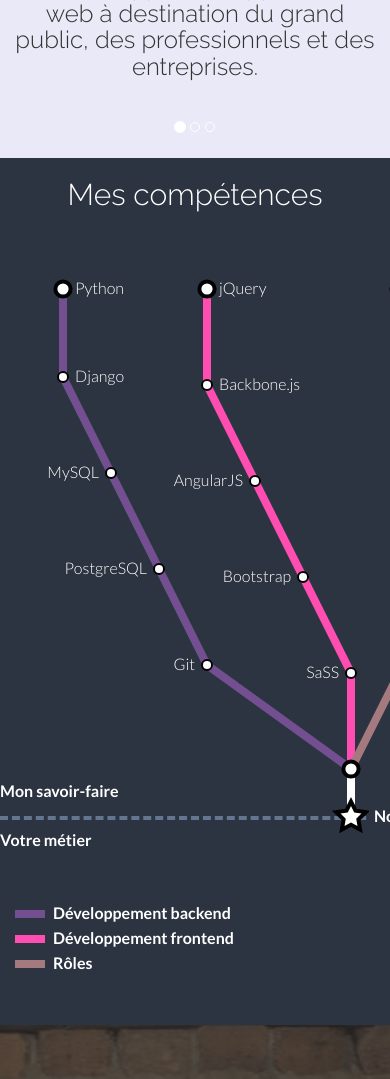
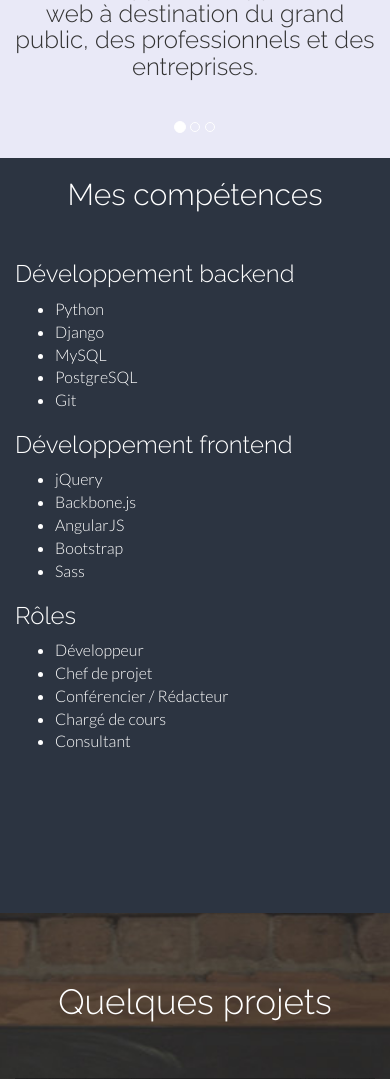
Before and after one commit to gfavre/beyondthewall.ch, a Django app: page / in a window 390 px wide; the page is wider, and only the part inside the window is pictured. Shown: the part 1923-3002 px from the top of that part. Run offline with Django 3.2, Linux system fonts and the light colour scheme; parts of the project's set-up code (start-up, migrations or seed data) failed here and were passed over; some libraries are stand-ins or nearby versions.

Commit message:
width on iphone

```diff
--- a/beyondthewall/static/scss/partials/_map.scss
+++ b/beyondthewall/static/scss/partials/_map.scss
@@ -23,14 +23,21 @@
   ul, h3 { display:none; }
   li:empty { display: none;}
 
-  @media only screen and
+  @media only screen and (max-width: 526px) {
+      width: auto;
+      canvas, a.text, span.text { display:none; }
+      ul, h3 {display: block;}
+
+      .where-the-magic-begins{ display:none; }
+  }
+/*  @media only screen and
          (min-device-width: 320px) and
          (max-device-width : 568px){
       canvas, a.text, span.text { display:none; }
       ul, h3 {display: block;}
 
       .where-the-magic-begins{ display:none; }
-  }
+  }*/
 
 
 }
@@ -43,9 +50,7 @@
       //width:100%;
       span { margin: 8px .5em 0 0;}
   }
-  @media only screen and
-         (min-device-width: 320px) and
-         (max-device-width : 568px){
+  @media only screen and (max-width: 526px) {
     display: none;
   }
 }
--- a/beyondthewall/templates/map.html
+++ b/beyondthewall/templates/map.html
@@ -5,7 +5,7 @@
     <div class="subway-map" data-columns="12" data-rows="13" data-cellSize="48" data-legendId="legend" data-textClass="text" data-lineWidth="8" >
       <h3>Développement backend</h3>
       <ul data-color="#734f91" data-label="Développement backend" data-shiftCoords="0,-1">
-        <li data-coords="1,1" data-marker="interchange" data-labelPos="E">Python</li>
+        <li data-coords="1,1" data-marker="interchange" data-labelPos="E"><a href="http://www.python.org">Python</a></li>
         <li data-coords="1,3" data-marker="station" data-labelPos="E"><a href="http://www.djangoproject.com">Django</a></li>
         <li data-coords="2,5" data-marker="station" data-labelPos="W"><a href="http://www.mysql.com">MySQL</a></li>
         <li data-coords="3,7" data-marker="station" data-labelPos="W"><a href="http://www.postgresql.org">PostgreSQL</a></li>
@@ -19,7 +19,7 @@
         <li data-coords="4,3" data-labelPos="E"><a href="http://www.backbonejs.org">Backbone.js</a></li>
         <li data-coords="5,5" data-labelPos="W"><a href="http://www.angularjs.org">AngularJS</a></li>
         <li data-coords="6,7"  data-labelPos="W"><a href="http://www.getbootstrap.com">Bootstrap</a></li>
-        <li data-coords="7,9"  data-labelPos="W"><a href="http://www.getbootstrap.com">SaSS</a></li>
+        <li data-coords="7,9"  data-labelPos="W"><a href="http://www.sass-lang.com">Sass</a></li>
         <li data-coords="7,11" data-marker="interchange"></li>
       </ul>
 
```
Also changed, not shown: beyondthewall/static/css/style.css.
